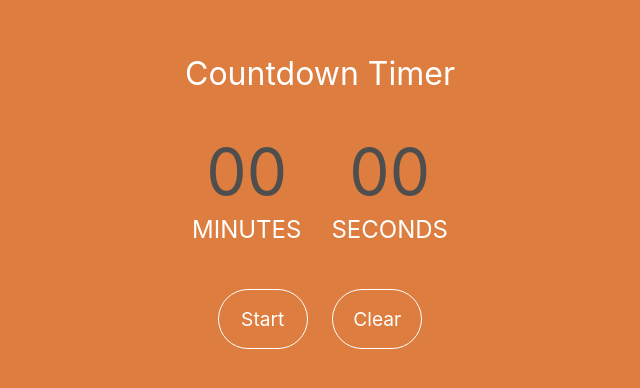
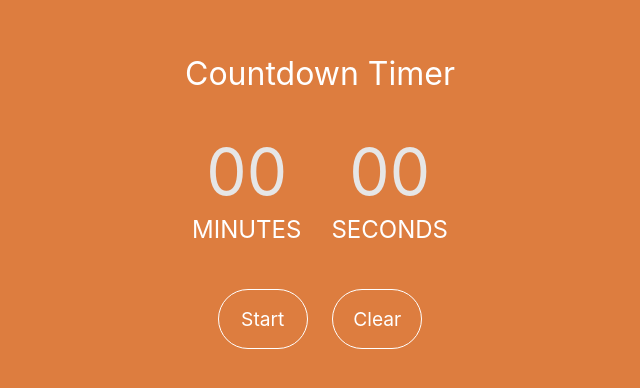
Before and after one commit to Georgia-B/Svelte-Timer, a Svelte app: page / in a window 1280 px wide. Shown: the part 194-582 px from the top of the page, without its empty margins (320-960 px from the left). Built offline with nearby package versions, Linux system fonts and the light colour scheme.

Commit message:
Fixup input validation

```diff
--- a/src/Input.svelte
+++ b/src/Input.svelte
@@ -3,11 +3,18 @@
     id,
     placeholder = "00",
     value;
+
+  function onInput(event) {
+    let value = event.target.value;
+    if (value.length > 2) {
+      event.target.value = value.slice(0, 2);
+    }
+  }
 </script>
 
 <style>
   .input {
-    color: #383838;
+    color: #ffffff;
     border: none;
     font-size: 4em;
     background-color: unset;
@@ -19,11 +26,21 @@
   }
 
   .input:focus {
-    outline: #e08044 auto 1px;
+    outline: #c46628 auto 1px;
   }
 
   .input::placeholder {
-    color: #4e4e4e;
+    color: #e6e6e6;
+  }
+
+  input::-webkit-outer-spin-button,
+  input::-webkit-inner-spin-button {
+    -webkit-appearance: none;
+    margin: 0;
+  }
+
+  input[type="number"] {
+    -moz-appearance: textfield;
   }
 
   .label {
@@ -39,11 +56,12 @@
   <input
     class="input"
     {id}
-    type="numeric"
+    type="number"
     maxlength="2"
     min="0"
     max="99"
     {placeholder}
+    on:input={onInput}
     bind:value />
   <label for={id} class="label">{label}</label>
 </div>
```
